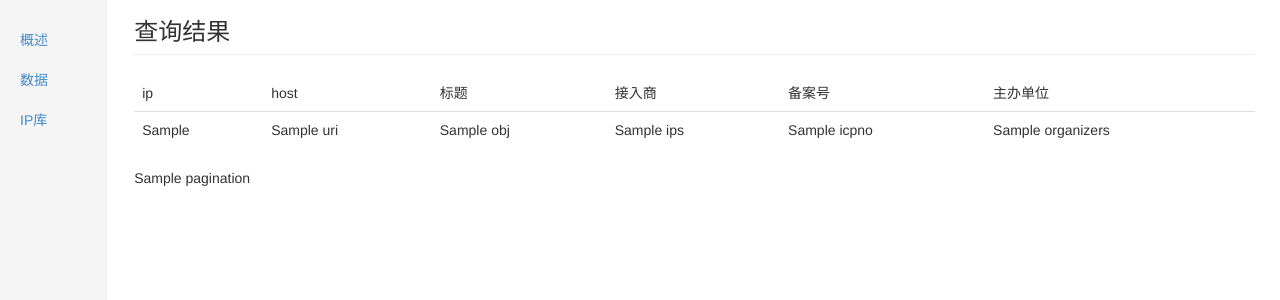
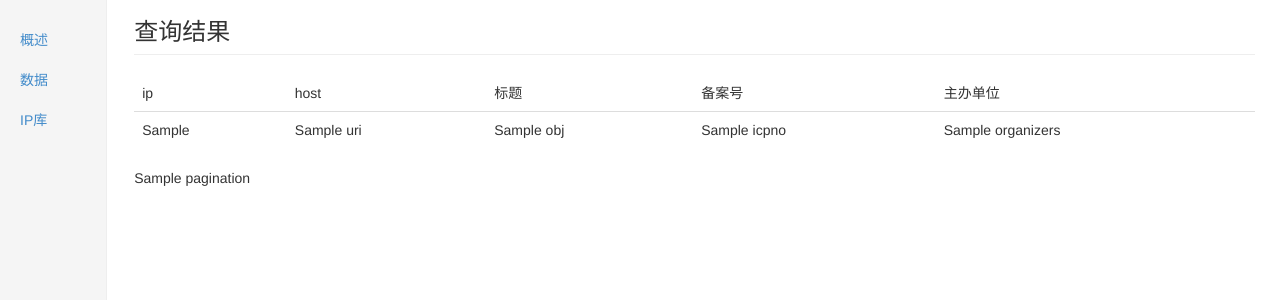
Before and after one commit to Mark-Shine/station, a Django app: template cohost/templates/cohost/ip.html in a window 1280 px wide. Shown: the part 51-351 px from the top of the page. Run offline with Django 3.2, Linux system fonts and the light colour scheme; the template is opened without the code that fills it: most values are stand-ins (such as "Sample title", 1, 10 or a date in 2020); some libraries are stand-ins or nearby versions.

Commit message:
修改ip搜索

```diff
--- a/cohost/templates/cohost/ip.html
+++ b/cohost/templates/cohost/ip.html
@@ -9,7 +9,6 @@
             <td>ip</td>
             <td>host</td>
             <td>标题</td>
-            <td>接入商</td>
             <td>备案号</td>
             <td>主办单位</td>
         </tr>
@@ -17,10 +16,9 @@
     <tbody>
         {%for object in objects%}
         <tr>
-            <td>{{object.ip}}</td>
+            <td>{{object.ips_id.ip}}</td>
             <td>{{object.uri}}</td>
             <td>{{object.title}}</td>
-            <td>{{object.IPS}}</td>
             <td>{{object.icpno}}</td>
             <td>{{object.organizers}}</td>
         </tr>
--- a/cohost/views.py
+++ b/cohost/views.py
@@ -210,7 +210,8 @@ def change_detail(request, pk):
 def search_ip(request):
     template = "cohost/ip.html"
     curIP = request.GET.get("ip")
-    queryset = Data.objects.filter(ip=curIP)
+    ips = Ips.objects.filter(ip=curIP)
+    queryset = Data.objects.filter(ips_id__in=ips)
     context = {}
     context['objects'] = queryset if queryset.exists() else None
     context['ips_active'] = "active"
```
